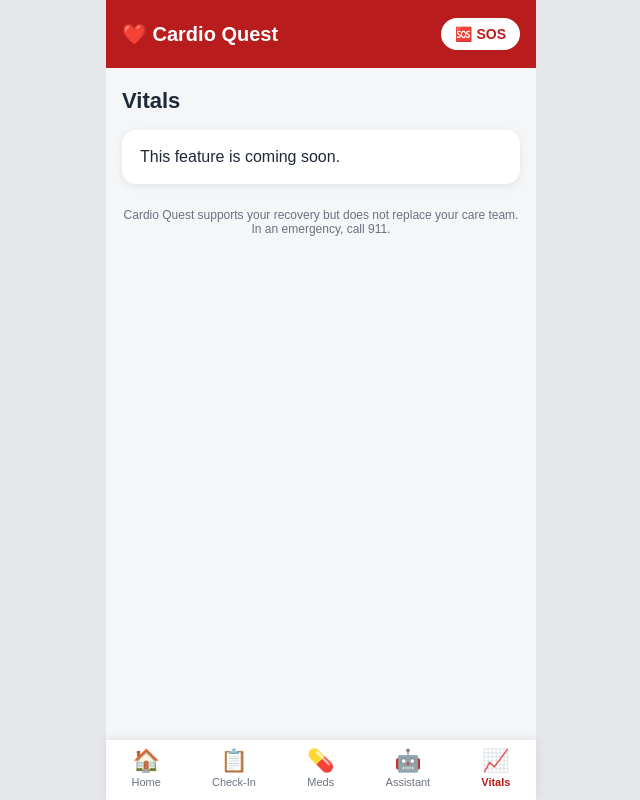
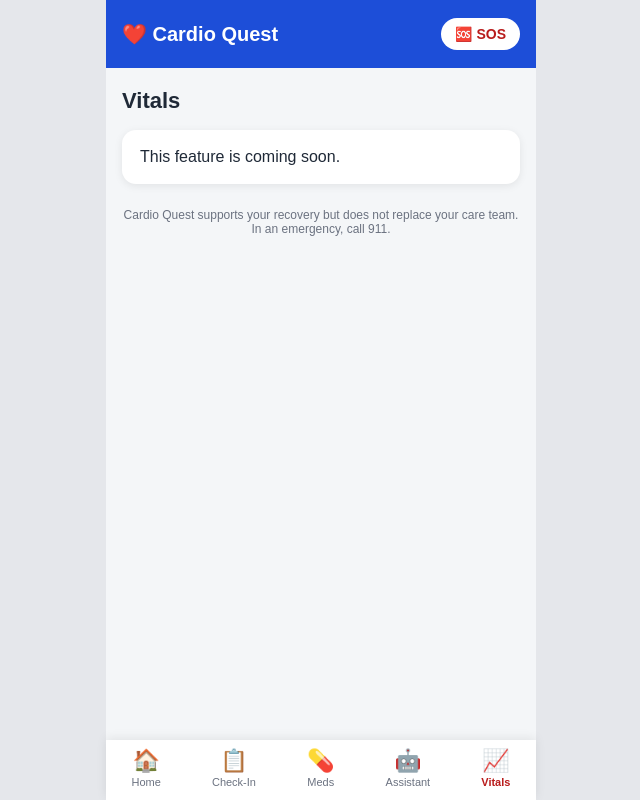
Before and after one commit to aidanm0322-del/Hackathon, a Flask app: page /vitals in a window 1280 px wide. Shown: the whole page, without its empty margins (319-959 px from the left). Run offline with Flask 3, Linux system fonts and the light colour scheme.

Commit message:
Blue Border

```diff
--- a/templates/base.html
+++ b/templates/base.html
@@ -12,7 +12,7 @@
     .app { max-width: 430px; min-height: 100vh; margin: 0 auto; background: #f4f6f8; position: relative; padding-bottom: 80px; }
 
     /* top bar */
-    .topbar { background: #b91c1c; color: white; padding: 18px 16px; display: flex; justify-content: space-between; align-items: center; position: sticky; top: 0; z-index: 10; }
+    .topbar { background: #1d4ed8; color: white; padding: 18px 16px; display: flex; justify-content: space-between; align-items: center; position: sticky; top: 0; z-index: 10; }
     .logo { font-size: 20px; font-weight: bold; }
     .sos { background: white; color: #b91c1c; font-weight: bold; text-decoration: none; padding: 8px 14px; border-radius: 20px; font-size: 14px; }
 
```
